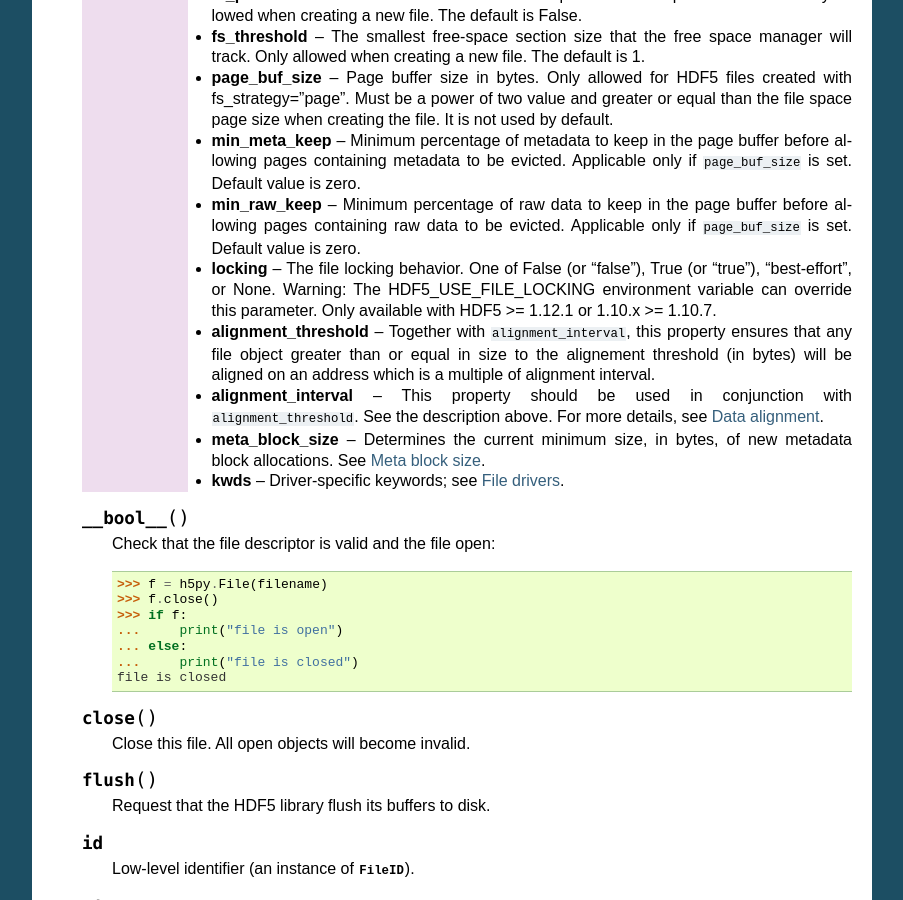
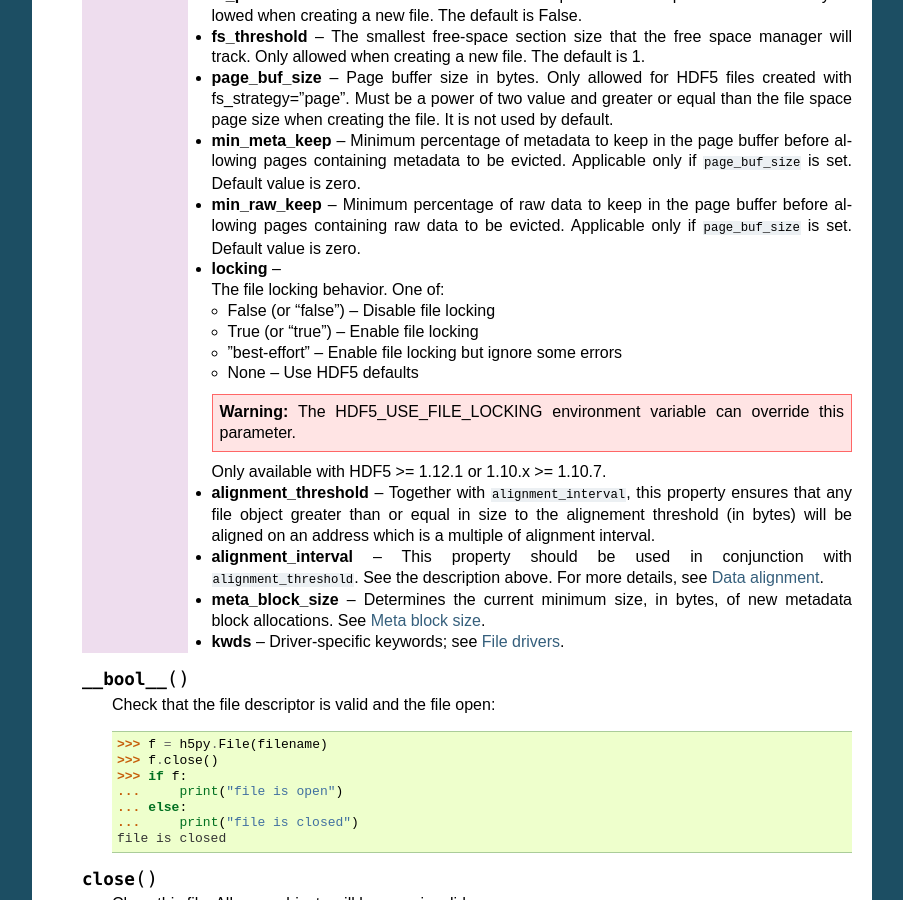
Before and after one commit to h5py/h5py, a Sphinx documentation site: the page built from docs/high/file.rst, in a window 1280 px wide and 900 px high, scrolled down 6943 px. Shown: the whole window, without its empty margins (198-1101 px from the left). Built offline with Sphinx 7.4.7, drawn with Linux system fonts in a browser that asks for light colours; pages that are not in the unit, such as notebooks, are missing from menus.

Commit message:
DOC: improve formatting on File(..., locking=XYZ, ...) parameter

```diff
--- a/docs/high/file.rst
+++ b/docs/high/file.rst
@@ -465,10 +465,19 @@ Reference
     :param min_raw_keep: Minimum percentage of raw data to keep in the page
             buffer before allowing pages containing raw data to be evicted.
             Applicable only if ``page_buf_size`` is set. Default value is zero.
-    :param locking: The file locking behavior. One of False (or "false"), True
-            (or "true"), "best-effort", or None. Warning: The
-            HDF5_USE_FILE_LOCKING environment variable can override this
-            parameter. Only available with HDF5 >= 1.12.1 or 1.10.x >= 1.10.7.
+    :param locking: The file locking behavior. One of:
+
+            - False (or "false") --  Disable file locking
+            - True (or "true")   --  Enable file locking
+            - "best-effort"      --  Enable file locking but ignore some errors
+            - None               --  Use HDF5 defaults
+
+            .. warning::
+
+                The HDF5_USE_FILE_LOCKING environment variable can override
+                this parameter.
+
+            Only available with HDF5 >= 1.12.1 or 1.10.x >= 1.10.7.
     :param alignment_threshold: Together with ``alignment_interval``, this
             property ensures that any file object greater than or equal
             in size to the alignement threshold (in bytes) will be
```
Also changed, not shown: 1 other file.
